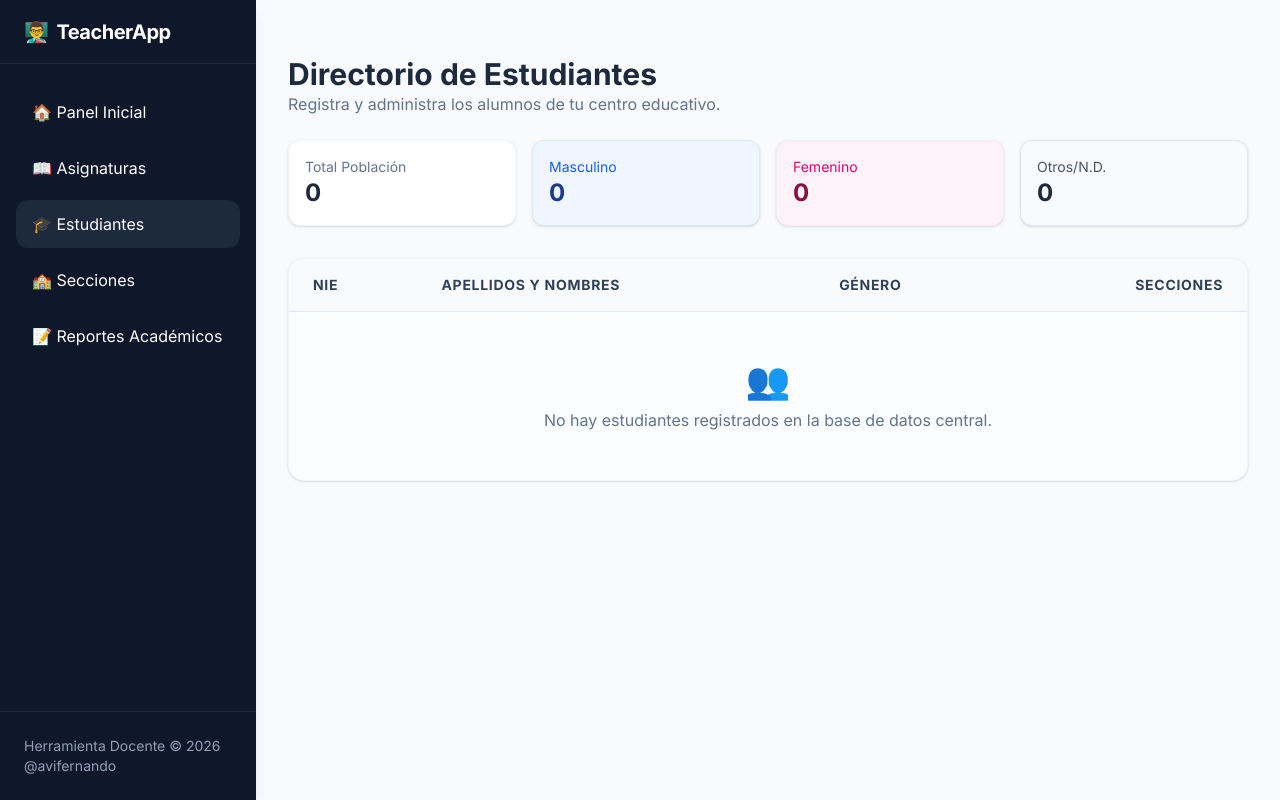
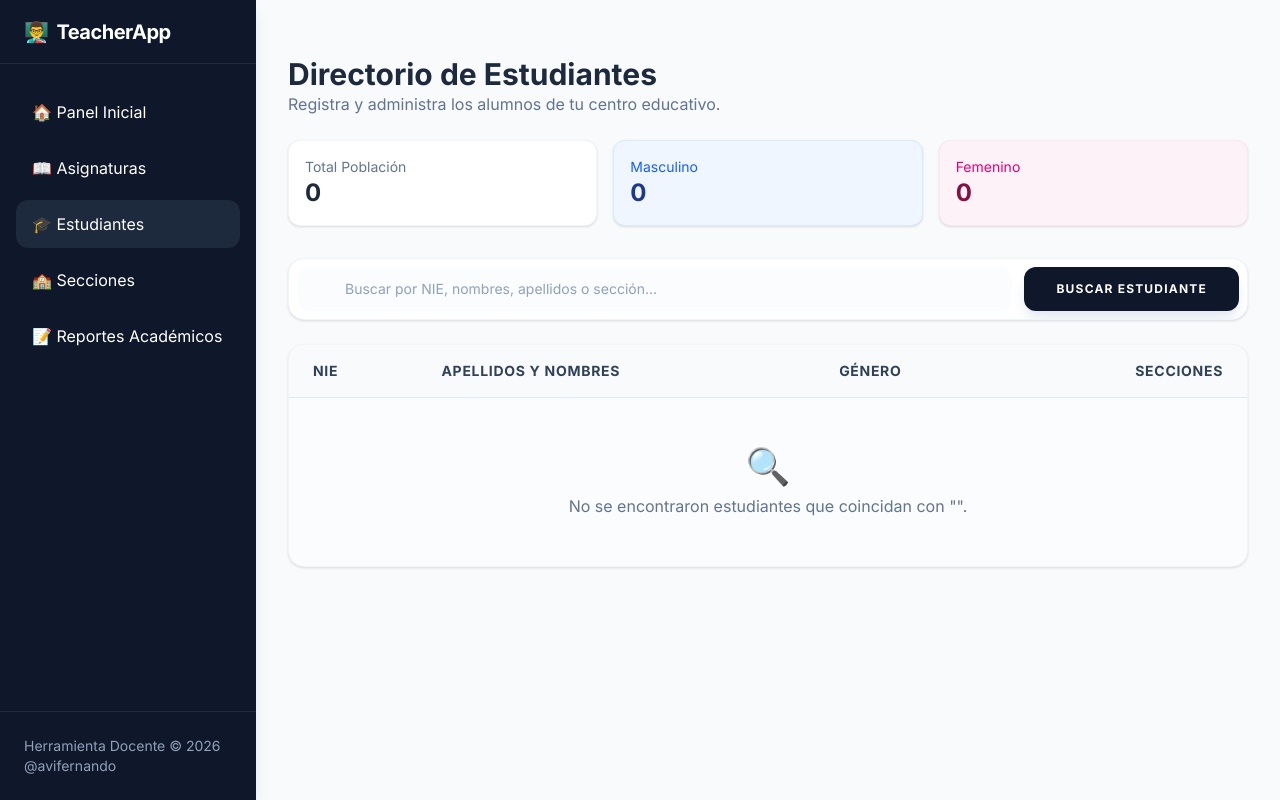
Before and after one commit to avismael/teacherApp, a Flask app: page /estudiantes/ in a window 1280 px wide. Run offline with Flask 3, Linux system fonts and the light colour scheme; data that the repository does not hold is empty; style sheets or scripts are compiled from the project's sources.

Commit message:
feat: implement student directory and section management views with bulk import functionality

```diff
--- a/routes/estudiantes.py
+++ b/routes/estudiantes.py
@@ -1,7 +1,8 @@
 import csv
 import io
 from flask import Blueprint, render_template, request, redirect, url_for, flash
-from models import Estudiante
+from sqlalchemy import or_
+from models import Estudiante, Seccion
 from extensions import db
 
 estudiantes_bp = Blueprint('estudiantes', __name__)
@@ -29,19 +30,33 @@ def index():
         flash('Estudiante registrado exitosamente', 'success')
         return redirect(url_for('estudiantes.index'))
 
-    estudiantes = Estudiante.query.order_by(Estudiante.apellidos).all()
+    q = request.args.get('q', '')
+    query = Estudiante.query.order_by(Estudiante.apellidos)
 
-    # Calcular estadísticas
-    total_estudiantes = len(estudiantes)
-    total_masculinos = sum(1 for e in estudiantes if e.genero == 'Masculino')
-    total_femeninos = sum(1 for e in estudiantes if e.genero == 'Femenino')
-    total_otros = total_estudiantes - total_masculinos - total_femeninos
+    if q:
+        query = query.outerjoin(Estudiante.secciones).filter(
+            or_(
+                Estudiante.nie.ilike(f'%{q}%'),
+                Estudiante.nombres.ilike(f'%{q}%'),
+                Estudiante.apellidos.ilike(f'%{q}%'),
+                Seccion.nombre.ilike(f'%{q}%')
+            )
+        ).distinct()
+
+    estudiantes = query.all()
+
+    # Estadísticas globales (siempre sobre el total, o sobre el filtro?)
+    # El usuario no lo especificó, pero usualmente las estadísticas son globales.
+    total_db = Estudiante.query.all()
+    total_estudiantes = len(total_db)
+    total_masculinos = sum(1 for e in total_db if e.genero == 'Masculino')
+    total_femeninos = sum(1 for e in total_db if e.genero == 'Femenino')
 
     stats = {
         'total': total_estudiantes,
         'masculinos': total_masculinos,
         'femeninos': total_femeninos,
-        'otros': total_otros
+        'q': q
     }
 
     return render_template('estudiantes/index.html', estudiantes=estudiantes, stats=stats)
@@ -60,14 +75,12 @@ def importar_csv():
     stream = io.StringIO(file.stream.read().decode("UTF8"), newline=None)
     csv_input = csv.reader(stream)
 
-    # Asumimos que la primera fila podría ser encabezados
-    # Formato esperado: NIE, Nombres, Apellidos, Genero
     registrados = 0
     errores = 0
     header_skipped = False
 
     for indice, row in enumerate(csv_input):
-        if not header_skipped: # Skip header (opcional, validando si parece encabezado)
+        if not header_skipped:
             if 'nie' in str(row).lower() or 'nombre' in str(row).lower():
                 header_skipped = True
                 continue
@@ -78,7 +91,6 @@ def importar_csv():
             apellidos = str(row[2]).strip()
             genero = str(row[3]).strip()
 
-            # Verificar duplicado
             ext = Estudiante.query.filter_by(nie=nie).first()
             if not ext and nie:
                 nuevo = Estudiante(nie=nie, nombres=nombres, apellidos=apellidos, genero=genero)
--- a/templates/estudiantes/index.html
+++ b/templates/estudiantes/index.html
@@ -9,28 +9,44 @@
     </div>
 </div>
 
+<!-- Dashboard y Búsqueda -->
 <!-- Estadísticas Básicas -->
-<div class="grid grid-cols-4 gap-4 mb-8">
-    <div class="bg-white p-4 rounded-xl shadow-sm border border-slate-100 flex flex-col">
+<div class="flex flex-col sm:flex-row sm:justify-between md:flex-row gap-4 mb-8">
+    <div class="flex-1 bg-white p-4 rounded-xl shadow-sm border border-slate-100 flex flex-col">
         <span class="text-slate-500 text-sm font-medium">Total Población</span>
         <span class="text-2xl font-bold text-slate-800">{{ stats.total }}</span>
     </div>
-    <div class="bg-blue-50 p-4 rounded-xl shadow-sm border border-blue-100 flex flex-col">
+    <div class="flex-1 bg-blue-50 p-4 rounded-xl shadow-sm border border-blue-100 flex flex-col">
         <span class="text-blue-600 text-sm font-medium">Masculino</span>
         <span class="text-2xl font-bold text-blue-900">{{ stats.masculinos }}</span>
     </div>
-    <div class="bg-pink-50 p-4 rounded-xl shadow-sm border border-pink-100 flex flex-col">
+    <div class="flex-1 bg-pink-50 p-4 rounded-xl shadow-sm border border-pink-100 flex flex-col">
         <span class="text-pink-600 text-sm font-medium">Femenino</span>
         <span class="text-2xl font-bold text-pink-900">{{ stats.femeninos }}</span>
     </div>
-    <div class="bg-slate-50 p-4 rounded-xl shadow-sm border border-slate-200 flex flex-col">
-        <span class="text-slate-600 text-sm font-medium">Otros/N.D.</span>
-        <span class="text-2xl font-bold text-slate-800">{{ stats.otros }}</span>
+</div>
+
+<!-- Buscador Independiente mejorado -->
+<div class="mb-6">
+    <div class="bg-white p-2 rounded-2xl shadow-sm border border-slate-100 overflow-hidden">
+        <form action="{{ url_for('estudiantes.index') }}" method="GET" class="flex items-center">
+            <div class="relative flex-1 group">
+                <input type="text" name="q" placeholder="Buscar por NIE, nombres, apellidos o sección..." value="{{ stats.q }}"
+                       class="w-full bg-slate-50/50 border-none rounded-xl pl-12 pr-10 py-3 text-sm text-slate-700 placeholder:text-slate-400 focus:outline-none focus:ring-0 focus:bg-white transition-all font-medium">
+                {% if stats.q %}
+                <a href="{{ url_for('estudiantes.index') }}" class="absolute inset-y-0 right-3 flex items-center text-slate-300 hover:text-slate-500 transition-colors" title="Limpiar búsqueda">
+                    <svg class="w-5 h-5" fill="none" stroke="currentColor" viewBox="0 0 24 24"><path stroke-linecap="round" stroke-linejoin="round" stroke-width="2" d="M6 18L18 6M6 6l12 12"></path></svg>
+                </a>
+                {% endif %}
+            </div>
+            <button type="submit" class="ml-3 bg-slate-900 p-2 text-white font-bold text-xs uppercase tracking-widest px-8 py-3.5 rounded-xl hover:bg-slate-800 shadow-lg shadow-slate-200 transition-all whitespace-nowrap">
+                Buscar Estudiante
+            </button>
+        </form>
     </div>
 </div>
 
 <div class="grid grid-cols-1 gap-8">
-    <!-- Lista de Estudiantes (Ancho completo) -->
     <div class="w-full">
         <div class="bg-white rounded-2xl shadow-sm border border-slate-100 overflow-hidden">
             <table class="w-full text-left">
@@ -48,7 +64,7 @@
                         <td class="px-6 py-4 text-slate-800 font-bold whitespace-nowrap">{{ est.nie }}</td>
                         <td class="px-6 py-4 text-slate-600 font-medium">{{ est.apellidos }}, {{ est.nombres }}</td>
                         <td class="px-6 py-4">
-                            <span class="px-2 py-1 rounded-full text-xs font-semibold {% if est.genero == 'Masculino' %}bg-blue-100 text-blue-700{% elif est.genero == 'Femenino' %}bg-pink-100 text-pink-700{% else %}bg-slate-100 text-slate-600{% endif %}">
+                            <span class="px-2 py-1 rounded-full text-xs font-semibold {% if est.genero == 'Masculino' %}bg-blue-100 text-blue-700{% else %}bg-pink-100 text-pink-700{% endif %}">
                                 {{ est.genero }}
                             </span>
                         </td>
@@ -69,8 +85,8 @@
                     {% else %}
                     <tr>
                          <td colspan="4" class="px-6 py-12 text-center text-slate-500 bg-slate-50/50">
-                            <span class="text-4xl block mb-2">👥</span>
-                            No hay estudiantes registrados en la base de datos central.
+                            <span class="text-4xl block mb-2">🔍</span>
+                            No se encontraron estudiantes que coincidan con "{{ stats.q }}".
                          </td>
                     </tr>
                     {% endfor %}
```
Also changed, not shown: templates/secciones/detalle.html (+56 -23 lines), templates/secciones/editar_estudiante.html (+10 -5 lines), templates/secciones/index.html (+26 -8 lines).
